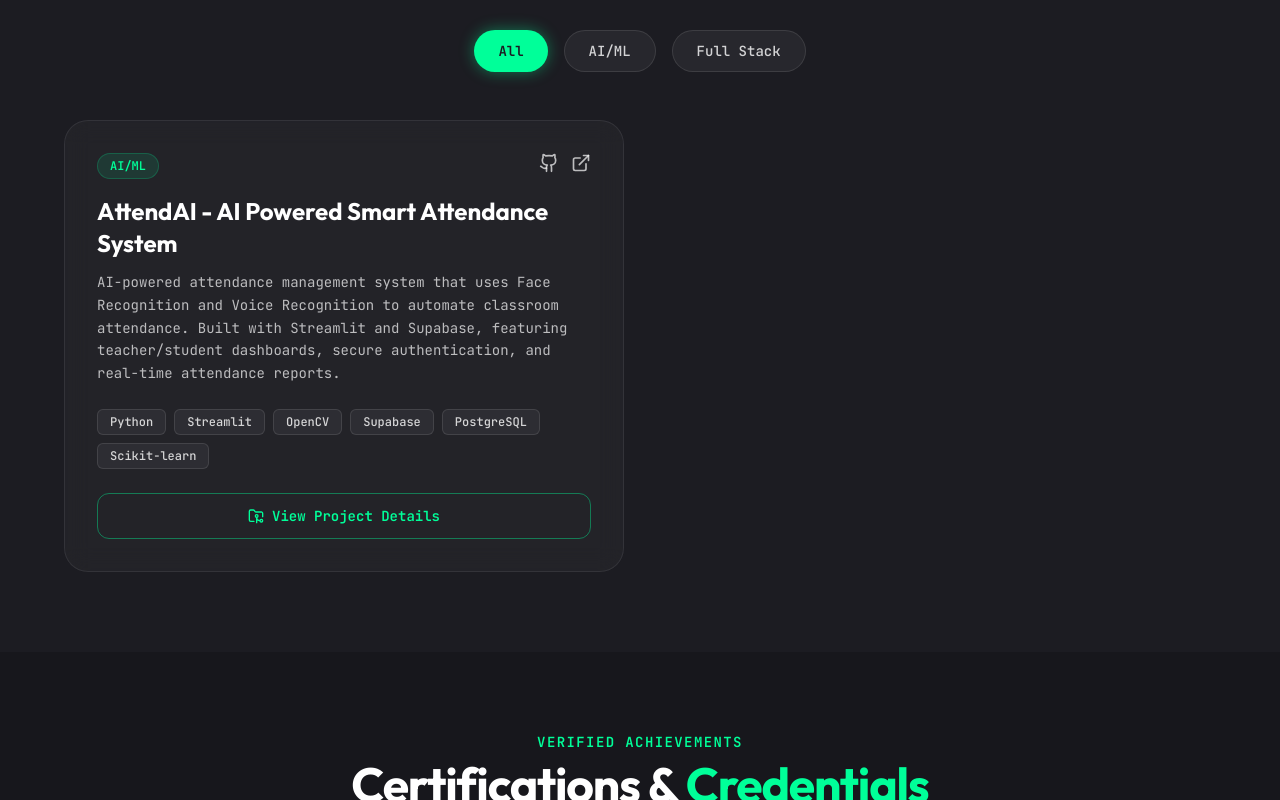
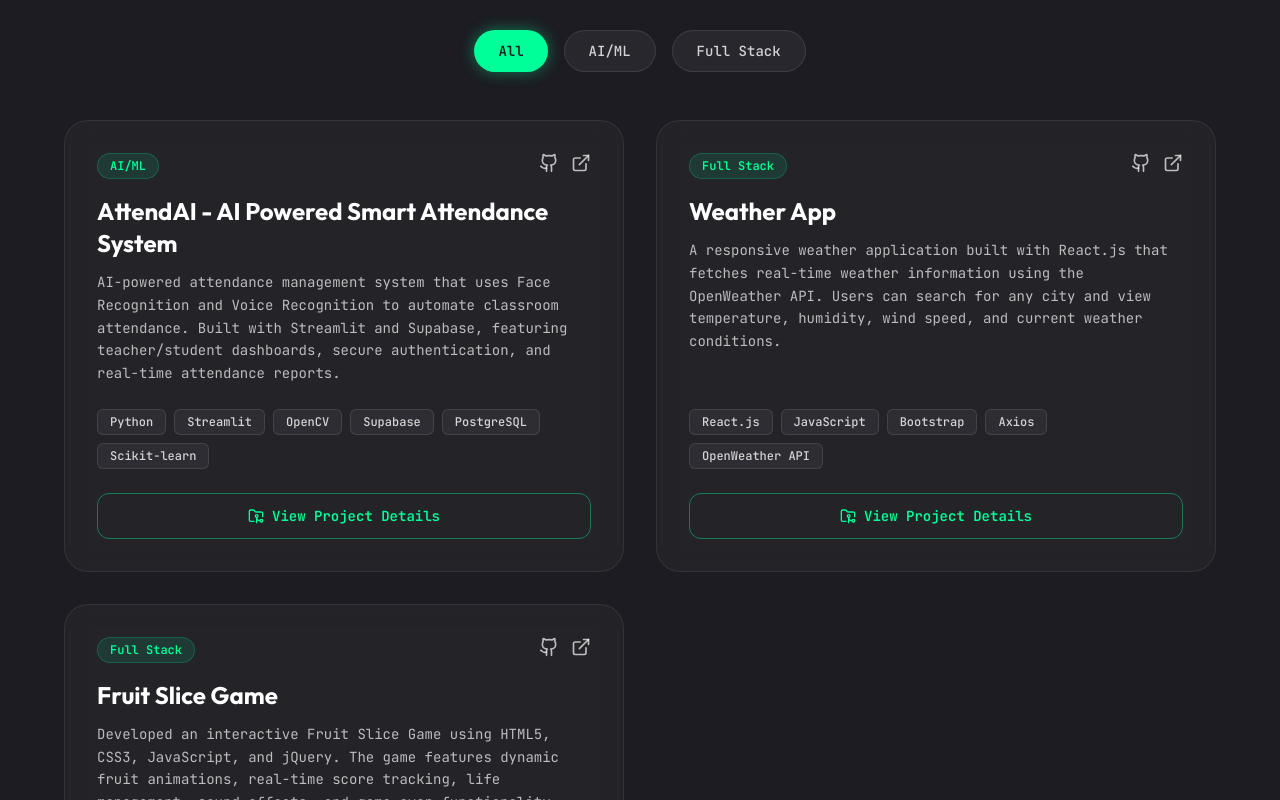
Before and after one commit to rac2-3/my-portfolio, a React (Vite) app: page / in a window 1280 px wide. Shown: the part 3760-4560 px from the top of the page. Built offline with nearby package versions, Linux system fonts and the light colour scheme.

Commit message:
Update project

```diff
--- a/src/data/portfolioData.js
+++ b/src/data/portfolioData.js
@@ -113,6 +113,24 @@ export const portfolioData = {
       techStack: ["Python", "Streamlit", "OpenCV", "Supabase", "PostgreSQL", "Scikit-learn"],
       github: "https://github.com/rac2-3/attendai-smart-attendance-main",
       live: "https://attend-ai-landing-page-dun.vercel.app/"
+    },
+    {
+      id: 2,
+      title: "Weather App",
+      category: "Full Stack",
+      description: "A responsive weather application built with React.js that fetches real-time weather information using the OpenWeather API. Users can search for any city and view temperature, humidity, wind speed, and current weather conditions.",
+      techStack: ["React.js", "JavaScript", "Bootstrap", "Axios", "OpenWeather API"],
+      github: "https://github.com/rac2-3/react-weather-app-main/tree/main",
+      live: "https://react-weather-app-main-alpha.vercel.app/"
+    },
+    {
+      id: 3,
+      title: "Fruit Slice Game",
+      category: "Full Stack",
+      description: "Developed an interactive Fruit Slice Game using HTML5, CSS3, JavaScript, and jQuery. The game features dynamic fruit animations, real-time score tracking, life management, sound effects, and game-over functionality, providing an engaging browser-based gaming experience.",
+      techStack: ["HTML5", "CSS3", "JavaScript", "jQuery"],
+      github: "https://github.com/rac2-3/FruitSlice-Game-jQuery-",
+      live: "https://fruit-slice-game-jquery.vercel.app/"
     }
   ],
   contact: {
```
